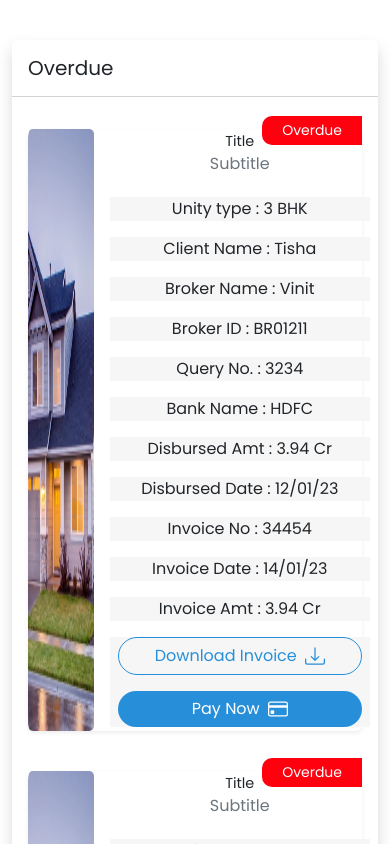
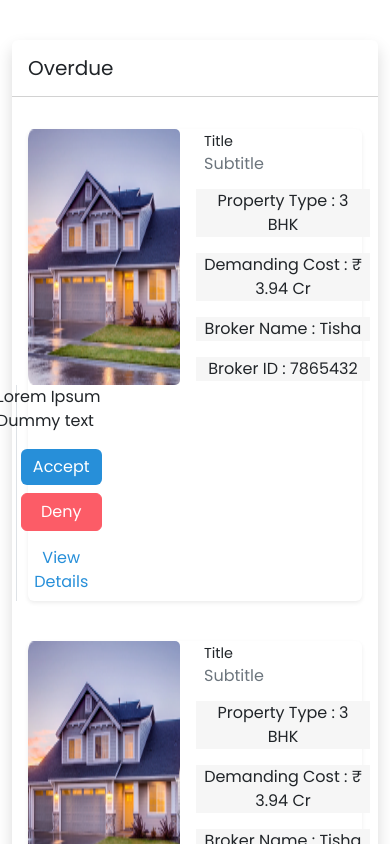
Before and after one commit to Vivekackrolix/Nesto-Frontend, a React (Create React App) app: page /home-dashboard in a window 390 px wide. Shown: the part 860-1704 px from the top of the page. Built offline with nearby package versions, Linux system fonts and the light colour scheme.

Commit message:
dashboard card responsiveness work

```diff
--- a/src/dashboard/dashboard-card-big/DashboardChildCard.js
+++ b/src/dashboard/dashboard-card-big/DashboardChildCard.js
@@ -26,14 +26,14 @@ const assignedColumnsData = [
 
 const DashboardChildCard = () => {
   const [showCards, setShowCards] = useState({
-    overdue: true,
-    assigned: false,
+    overdue: false,
+    assigned: true,
   });
   return (
     <Card className="border-0 shadow-sm mt-3">
       {/* <Card.Body className="d-flex p-0"> */}
       <Card.Body className="row p-0">
-        <Col xs={3} className="d-flex">
+        <Col className="d-flex col-auto">
           <Card.Img
             className="align-self-stretch d-flex"
             src={`${
@@ -43,7 +43,7 @@ const DashboardChildCard = () => {
             }`}
           />
         </Col>
-        <Col xs={`${showCards.overdue ? 9 : 6}`}>
+        <Col className="col">
           <div className="dash-content py-1">
             {showCards.overdue && (
               <Button className="overdue-btn bg-color-red btn-sm">
@@ -52,9 +52,11 @@ const DashboardChildCard = () => {
             )}
 
             <Row className="g-3">
-              <Col xs={12} className="bg-transparent">
-                <Card.Title>Title</Card.Title>
-                <Card.Subtitle className="mb-2 text-muted">
+              <Col xs={12} className="bg-transparent gap-2">
+                <Card.Title className="d-flex justify-content-start">
+                  Title
+                </Card.Title>
+                <Card.Subtitle className="d-flex justify-content-start text-muted">
                   Subtitle
                 </Card.Subtitle>
               </Col>
@@ -65,7 +67,11 @@ const DashboardChildCard = () => {
                   </Col>
                 ))}
               {showCards.overdue && (
-                <Col xs={12} md={4} className="d-grid gap-3">
+                <Col
+                  xs={12}
+                  md={4}
+                  className="d-grid gap-3 bg-transparent px-3"
+                >
                   <Button className="d-flex align-items-center justify-content-center gap-2 btn-color-outline-primary rounded-100">
                     Download Invoice
                     <BsDownload size={20} className="mr-2" />
@@ -88,10 +94,7 @@ const DashboardChildCard = () => {
           </div>
         </Col>
         {showCards.assigned && (
-          <Col
-            className="border-start d-flex justify-content-center align-items-center"
-            xs={3}
-          >
+          <Col className="col-3 border-start d-flex justify-content-center align-items-center">
             <div>
               <Card.Text>Lorem Ipsum Dummy text</Card.Text>
               <div className="d-grid px-4 gap-2">
```
